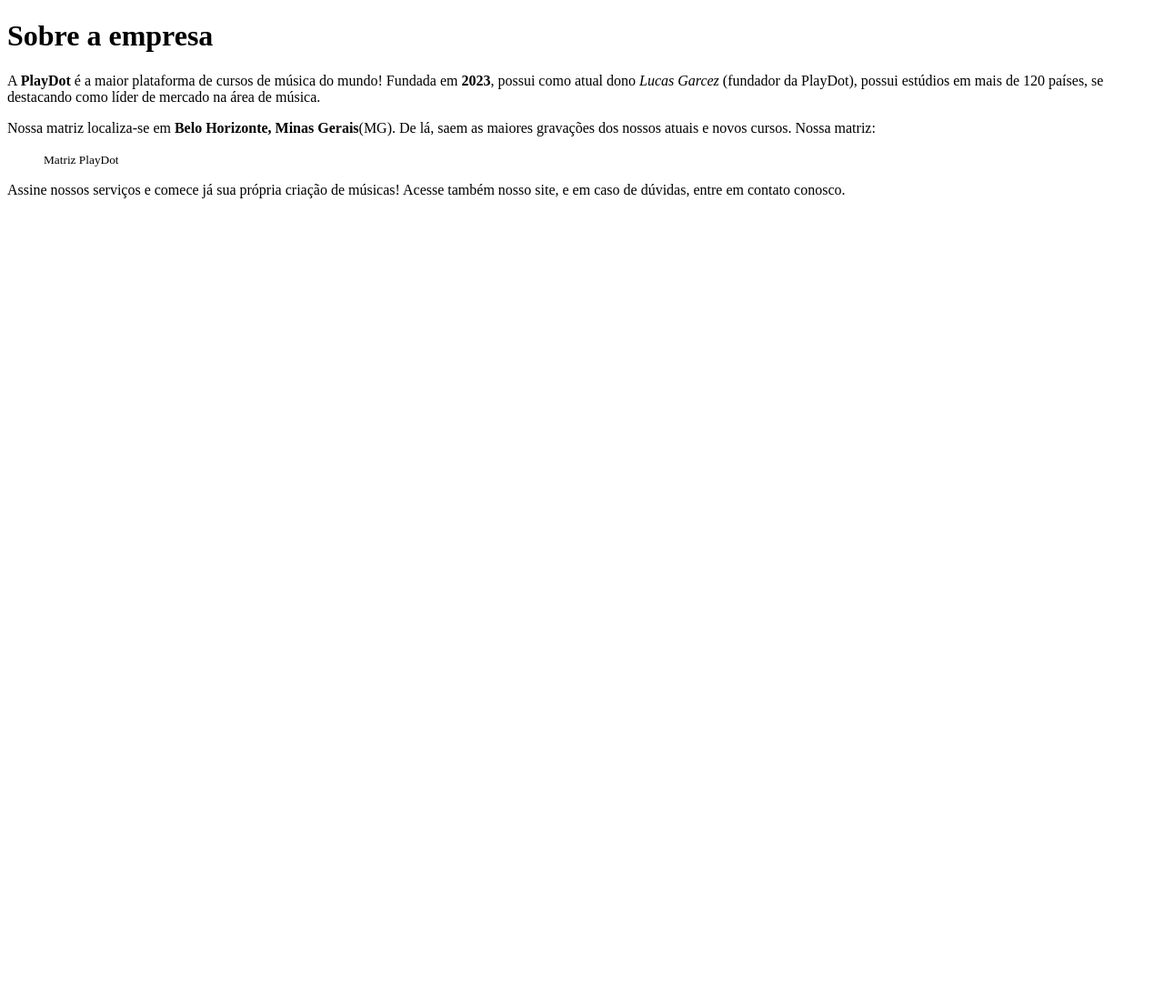
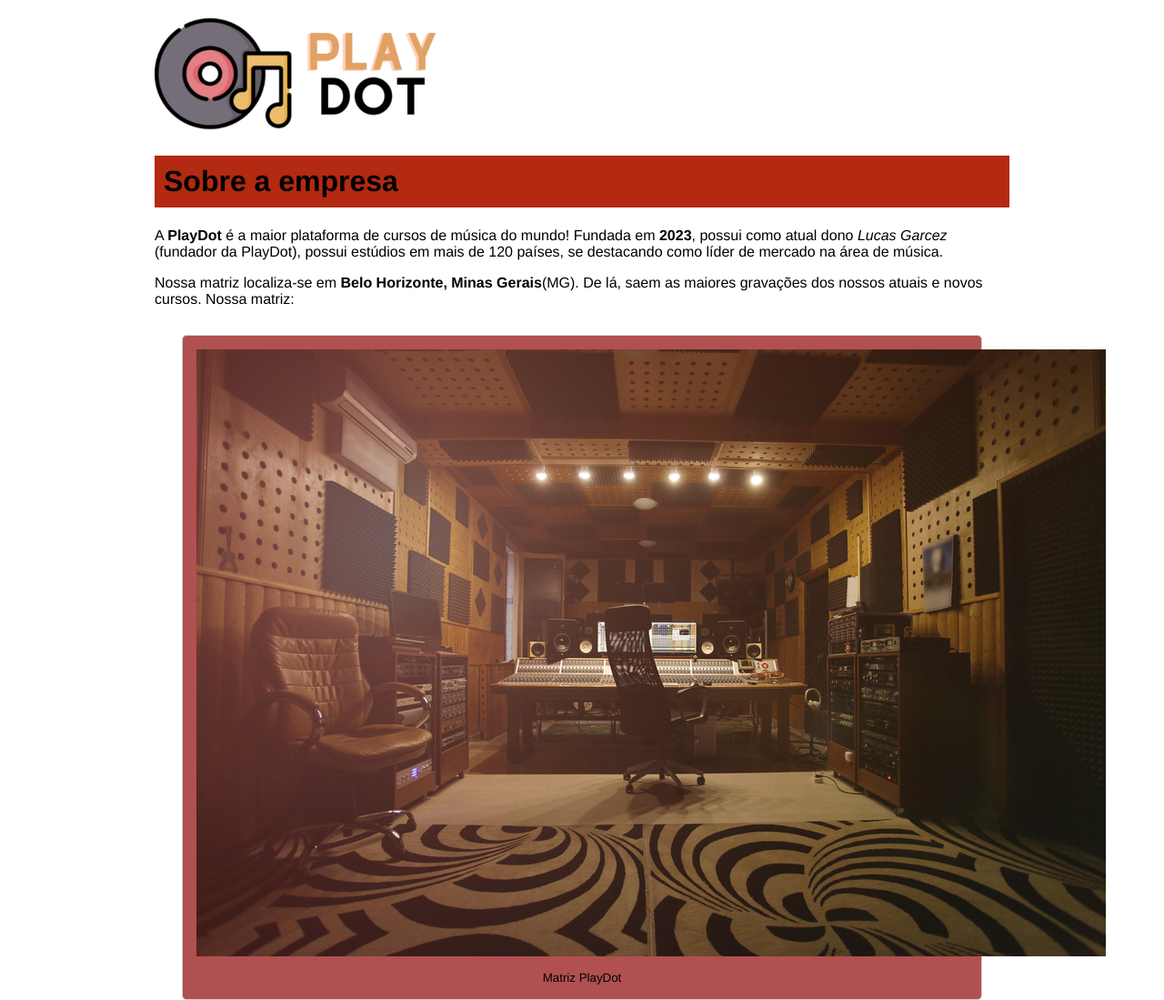
Before and after one commit to lucasogarcez/estudos-html-css, a plain HTML site: page about.html in a window 1280 px wide. Shown: the top 1099 px of the page at 91% size. Before the commit the page ends 800 px from the top, so only its background shows below. Drawn offline with Linux system fonts and the light colour scheme.

Commit message:
Imagens and Initial style

```diff
--- a/about.html
+++ b/about.html
@@ -4,12 +4,13 @@
     <meta charset="UTF-8">
     <meta name="viewport" content="width=device-width, initial-scale=1.0">
     <title>PlayDot | Sobre a empresa</title>
-    <!-- <link href="" rel="icon"> logo na página-->
+    <link href="/assets/images/icon-playdot.png" rel="icon">
+    <link rel="stylesheet" href="assets/css/about.css">
 </head>
 <body>
     <p>
         <!-- Início do sobre a empresa -->
-        <!-- <img src=""> logo-->
+        <img src="/assets/images/playdot-icon-page.png" alt="imagem logo da PlayDot">
 
         <h1>Sobre a empresa</h1>
 
@@ -22,7 +23,7 @@
         </p>
 
         <figure>
-            <!-- <img src=""> imagem da empresa-->
+            <img src="/assets/images/studio-image.png" alt="imagem da matriz da PlayDot">
             <figcaption>
                 <small>Matriz PlayDot</small>
             </figcaption>
--- /dev/null
+++ b/assets/css/about.css
@@ -0,0 +1,30 @@
+body {
+    width: 940px;
+    margin-left: auto;
+    margin-right: auto;
+    font-family: "Helvetica", "Lucida Grande", sans-serif;
+    color: #000;
+}
+
+h1 {
+    padding: 10px;
+    background-color: rgb(179, 41, 17);
+}
+
+h2 {
+    border-bottom: 2px solid black;
+}
+
+figure {
+    margin: 30px;
+    padding: 15px;
+
+    text-align: center;
+    background-color: rgba(156, 33, 33, 0.788);
+    border-radius: 5px;
+    border: 1px solid lightgray;
+}
+
+figcaption {
+    margin-top: 10px;
+}
```
Also changed, not shown: assets/images/icon-playdot.png (added), assets/images/playdot-icon-page.png (added), assets/images/studio-image.png (added).
